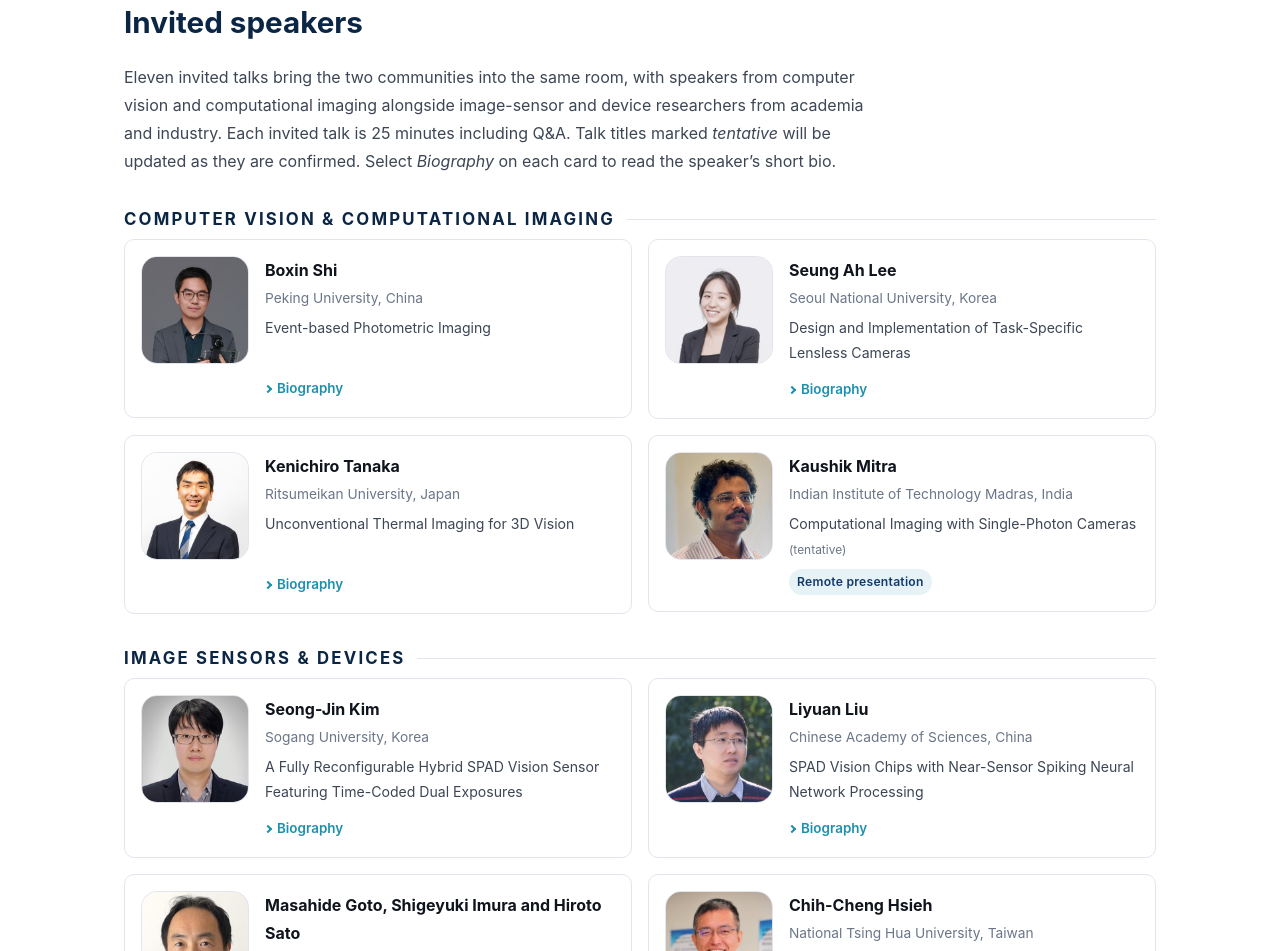
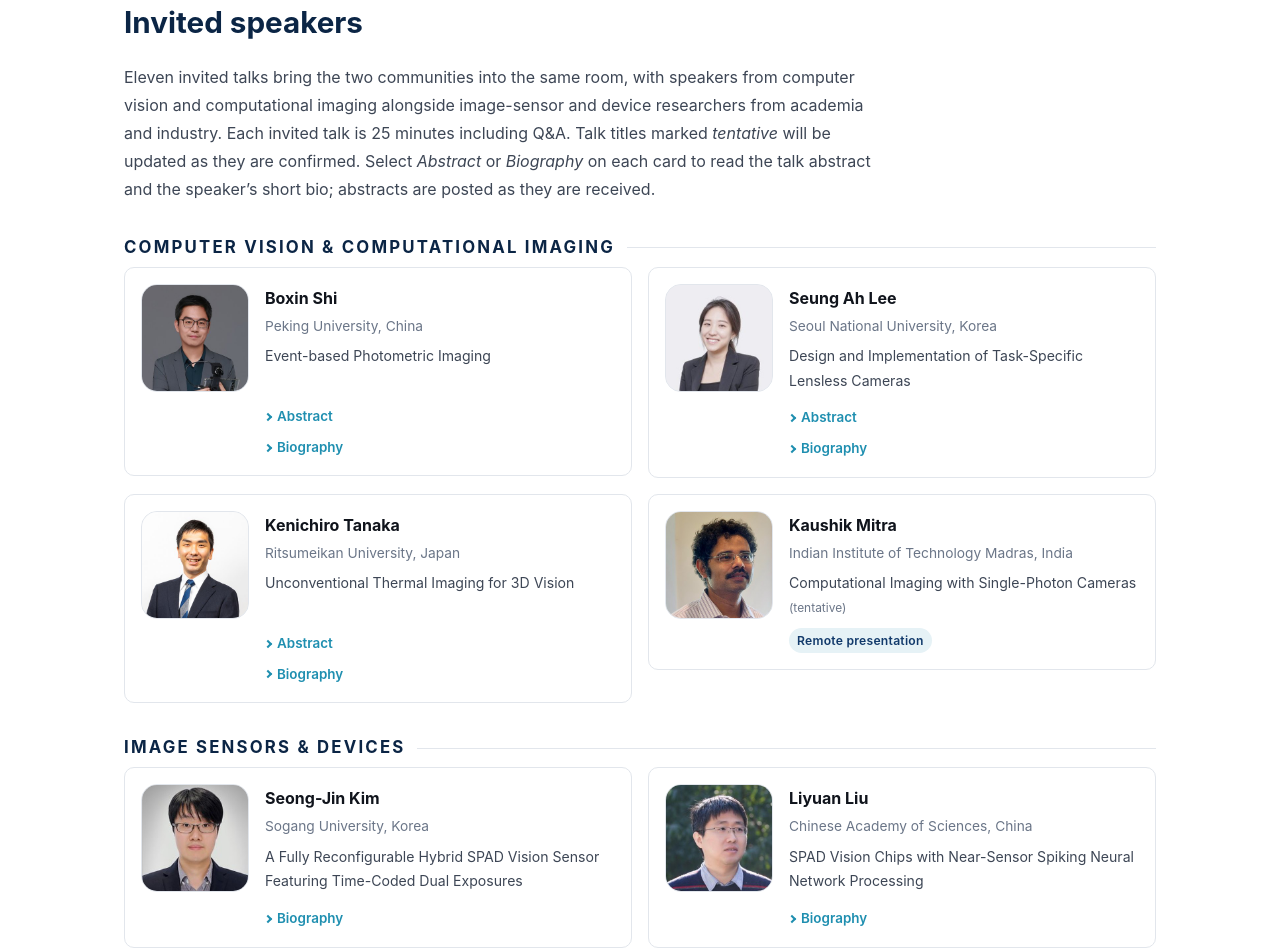
Before and after one commit to SensorsMeetVision/smv2026, a plain HTML site: page index.html in a window 1280 px wide. Shown: the part 2226-3177 px from the top of the page. Drawn offline with Linux system fonts and the light colour scheme.

Commit message:
Add talk abstracts (Shi, S.A. Lee, Tanaka) as collapsible sections
Co-Authored-By: Claude Opus 5.5 <noreply@anthropic.com>
Claude-Session: https://claude.ai/code/session_01PdwPF6CMBmcDQEzdvH9ssf

```diff
--- a/assets/style.css
+++ b/assets/style.css
@@ -242,6 +242,7 @@ li { margin-bottom: .35em; }
   border-bottom: 2px solid currentColor; transform: rotate(-45deg); transition: transform .15s;
 }
 .speaker__bio[open] summary::before { transform: rotate(45deg); }
+.speaker__bio + .speaker__bio { margin-top: 6px; }
 .speaker__bio p {
   margin: 10px 0 0 calc(var(--photo) + var(--photo-gap)); line-height: 1.65;
   padding-top: 10px; border-top: 1px solid var(--line-soft);
--- a/index.html
+++ b/index.html
@@ -162,7 +162,7 @@
       computer vision and computational imaging alongside image-sensor and device
       researchers from academia and industry. Each invited talk is 25 minutes including
       Q&amp;A. Talk titles marked <em>tentative</em> will be updated as they are confirmed.
-      Select <em>Biography</em> on each card to read the speaker&rsquo;s short bio.
+      Select <em>Abstract</em> or <em>Biography</em> on each card to read the talk abstract and the speaker&rsquo;s short bio; abstracts are posted as they are received.
     </p>
 
     <!-- ---------------------------------------- computer vision side -- -->
@@ -179,6 +179,7 @@
               <p class="speaker__topic">Event-based Photometric Imaging</p>
             </div>
           </div>
+          <details class="speaker__bio speaker__abstract"><summary>Abstract</summary><p>Compared with conventional frame-based cameras, the neuromorphic vision sensor, such as the event camera and the spike camera have unique advantages, especially in their ability to perceive high-speed moving objects and scenes with high dynamic range. Existing research has actively demonstrated the advantages of event cameras in computer vision tasks such as image deblurring, high dynamic range imaging, and high-speed object detection and recognition. However, the photometric image formation model of event cameras has not been carefully analyzed. This talk will share a series of research progress on modeling and analyzing the photometric image formation model of an event camera that records and responses to high-speed radiance changes, for achieving real-time photometric stereo, normal and reflectance estimation, hyperspectral imaging, light transport analysis, and so on.</p></details>
           <details class="speaker__bio"><summary>Biography</summary><p>Boxin Shi is currently a Boya Young Fellow Associate Professor (with tenure) and Research Professor at Peking University, where he leads the Camera Intelligence Lab. He received the PhD degree from the University of Tokyo and did postdoc research at MIT Media Lab. His research interests are computational photography, computer vision, generative AI, and embodied AI. He has published 38 papers in TPAMI and 125 papers in CVPR/ICCV/ECCV. His papers were awarded as Best Paper Runners-Up at CVPR'24/ICCP'15 and selected as Best Paper Candidate at CVPR'26/3DV'26/ICCV'15. He has received the Okawa Foundation Research Grant (2021) and IJCV Outstanding Editorial Board Members Award (2025). He serves as the Editor-in-Chief of IJCV, the associate editor of TPAMI, and (lead) area chairs of CVPR/ICCV/ECCV.</p></details>
         </article>
         <article class="speaker">
@@ -190,6 +191,7 @@
               <p class="speaker__topic">Design and Implementation of Task-Specific Lensless Cameras</p>
             </div>
           </div>
+          <details class="speaker__bio speaker__abstract"><summary>Abstract</summary><p>Lensless cameras replace the lens with a thin optical element placed directly on the image sensor, and the image, or only the information needed for a given task, is recovered computationally. Without the need to form an image, the optics can be designed jointly with the sensor and the algorithm for each application. In this talk, I will present our work on the design and implementation of task-specific lensless cameras. We fabricate custom phase masks by grayscale maskless lithography and use a learned model of the fabrication process so that the measured point spread function matches the design. We also engineer the shift variance of the point spread function to control the complexity of the forward model, which can make the captured data secure against unauthorized reconstruction. Finally, we show that phase masks optimized for classification can perform recognition even with limited pixels, enabling compact, low-power vision sensors for robotics, biomedical, and portable systems.</p></details>
           <details class="speaker__bio"><summary>Biography</summary><p>Seung Ah Lee is an Associate Professor in the Department of Mechanical Engineering at Seoul National University, where she leads the Imaging Intelligence Laboratory. She received her B.S. and M.S. degrees in Electrical Engineering from Seoul National University and her Ph.D. in Electrical Engineering from the California Institute of Technology in 2014. She was a postdoctoral scholar at Stanford University and a research scientist at Verily Life Sciences before joining the faculty of Yonsei University in 2018. Her research focuses on computational optical imaging, including lensless cameras, computational microscopy, and speckle imaging. She serves as an Associate Editor of Optics Express and Advanced Imaging.</p></details>
         </article>
         <article class="speaker">
@@ -201,6 +203,7 @@
               <p class="speaker__topic">Unconventional Thermal Imaging for 3D Vision</p>
             </div>
           </div>
+          <details class="speaker__bio speaker__abstract"><summary>Abstract</summary><p>Long-wave infrared (LWIR) imaging has traditionally been used for thermal measurement and visualization. However, its potential extends far beyond temperature sensing. This talk introduces two unconventional applications of LWIR imaging to 3D computer vision, demonstrating how spectral and polarization information can provide valuable cues for 3D scene understanding. The first approach exploits multispectral LWIR imaging to estimate object distances using a single camera in a fully passive manner. The second approach combines LWIR imaging with polarization measurements to recover detailed 3D surface geometry. By integrating polarization-derived cues with a neural-SDF, this method enables high-fidelity 3D reconstruction of heterogeneous objects. Together, these approaches highlight the unique physical properties of thermal radiation as a rich source of geometric information and open new possibilities for passive 3D sensing beyond conventional visible-light imaging.</p></details>
           <details class="speaker__bio"><summary>Biography</summary><p>Kenichiro Tanaka is an associate professor of Ritsumeikan University from 2021. He received all his degrees from Osaka University: both ME and PhD in Computer Science from the Graduate School of Information Science and Technology in 2014 and 2017, respectively. Before joining Ritsumeikan, he was an assistant professor of Nara Institute of Science and Technology (NAIST) and a visiting researcher at UCLA. His research interests primarily lie in physically-based computer vision and computational photography, imaging, and illumination.</p></details>
         </article>
         <article class="speaker">
```
